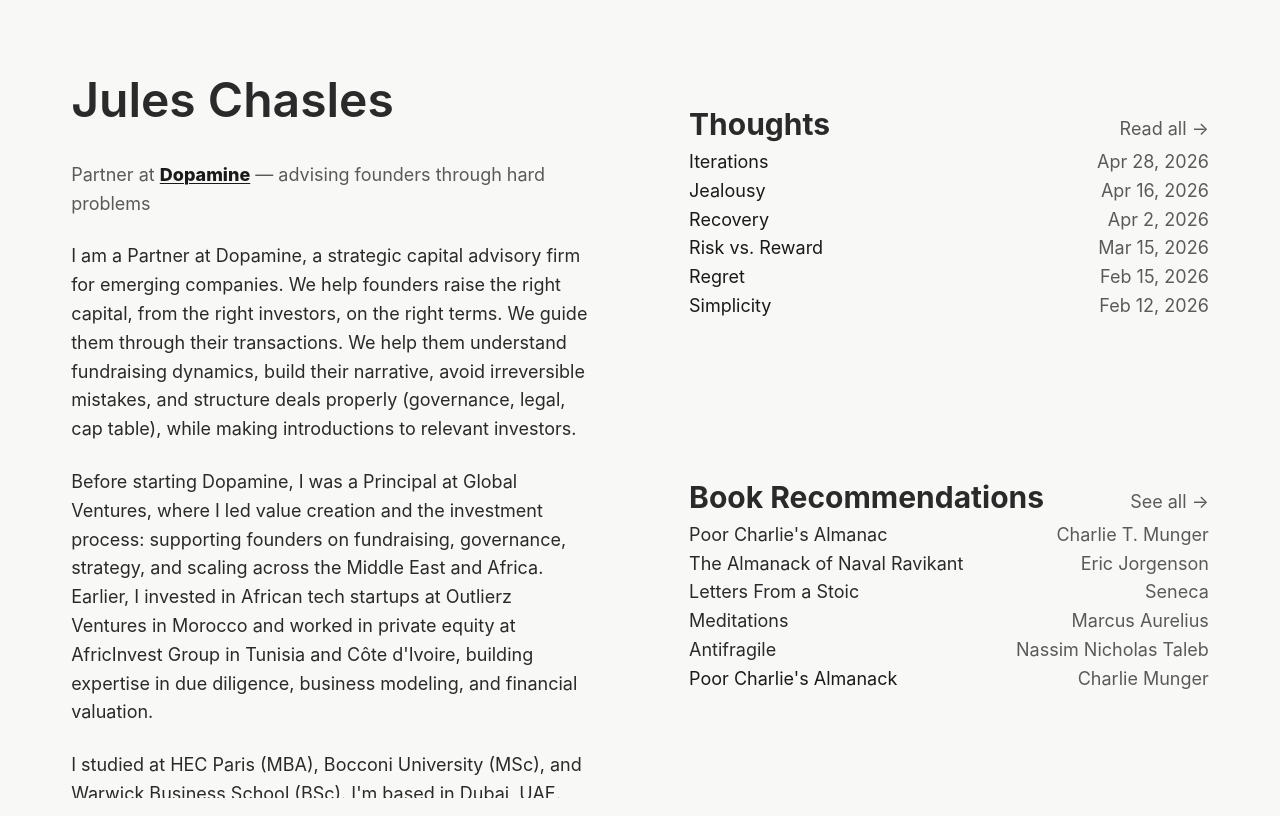
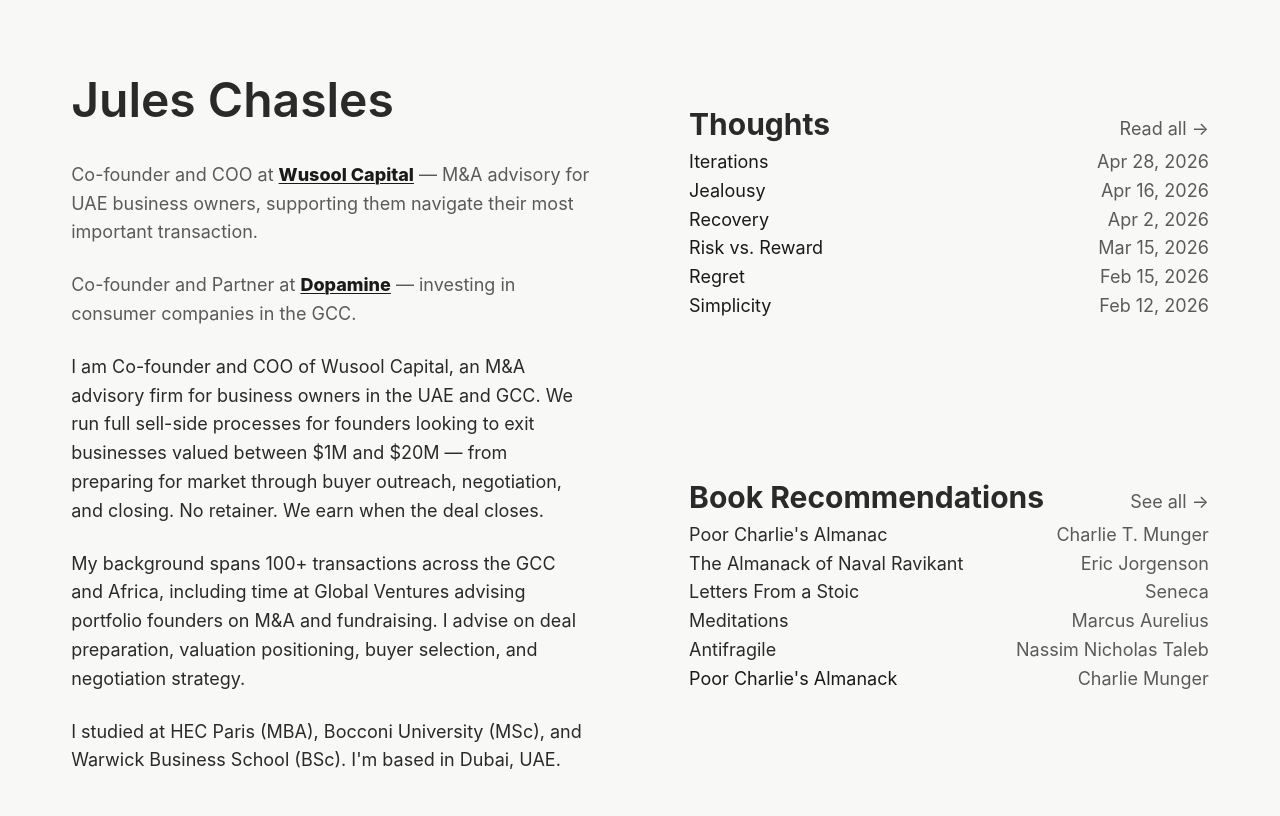
Before and after one commit to juleschasles/juleschasles-website, a Next.js app: page / in a window 1280 px wide. Built offline with nearby package versions, Linux system fonts and the light colour scheme.

Commit message:
Update page.tsx

```diff
--- a/app/page.tsx
+++ b/app/page.tsx
@@ -17,15 +17,18 @@
           </h1>
 
           <p className="text-sm mb-8 text-[#5A5A5A]">
-            Partner at <a href="https://www.dopaminecap.com" target="_blank" rel="noopener noreferrer" className="link-bold">Dopamine</a> — advising founders through hard problems
+            Co-founder and COO at <a href="https://www.wusoolcapital.com" target="_blank" rel="noopener noreferrer" className="link-bold">Wusool Capital</a> — M&A advisory for UAE business owners, supporting them navigate their most important transaction.
+          </p>
+          <p className="text-sm mb-8 text-[#5A5A5A]">
+            Co-founder and Partner at <a href="https://www.dopaminecap.com" target="_blank" rel="noopener noreferrer" className="link-bold">Dopamine</a> — investing in consumer companies in the GCC.
           </p>
 
           <div className="space-y-4 mb-10 text-sm leading-relaxed">
             <p>
-              I am a Partner at Dopamine, a strategic capital advisory firm for emerging companies. We help founders raise the right capital, from the right investors, on the right terms. We guide them through their transactions. We help them understand fundraising dynamics, build their narrative, avoid irreversible mistakes, and structure deals properly (governance, legal, cap table), while making introductions to relevant investors.
+              I am Co-founder and COO of Wusool Capital, an M&A advisory firm for business owners in the UAE and GCC. We run full sell-side processes for founders looking to exit businesses valued between $1M and $20M — from preparing for market through buyer outreach, negotiation, and closing. No retainer. We earn when the deal closes.
             </p>
             <p>
-              Before starting Dopamine, I was a Principal at Global Ventures, where I led value creation and the investment process: supporting founders on fundraising, governance, strategy, and scaling across the Middle East and Africa. Earlier, I invested in African tech startups at Outlierz Ventures in Morocco and worked in private equity at AfricInvest Group in Tunisia and Côte d'Ivoire, building expertise in due diligence, business modeling, and financial valuation.
+              My background spans 100+ transactions across the GCC and Africa, including time at Global Ventures advising portfolio founders on M&A and fundraising. I advise on deal preparation, valuation positioning, buyer selection, and negotiation strategy.
             </p>
             <p>
               I studied at HEC Paris (MBA), Bocconi University (MSc), and Warwick Business School (BSc). I'm based in Dubai, UAE.
```
